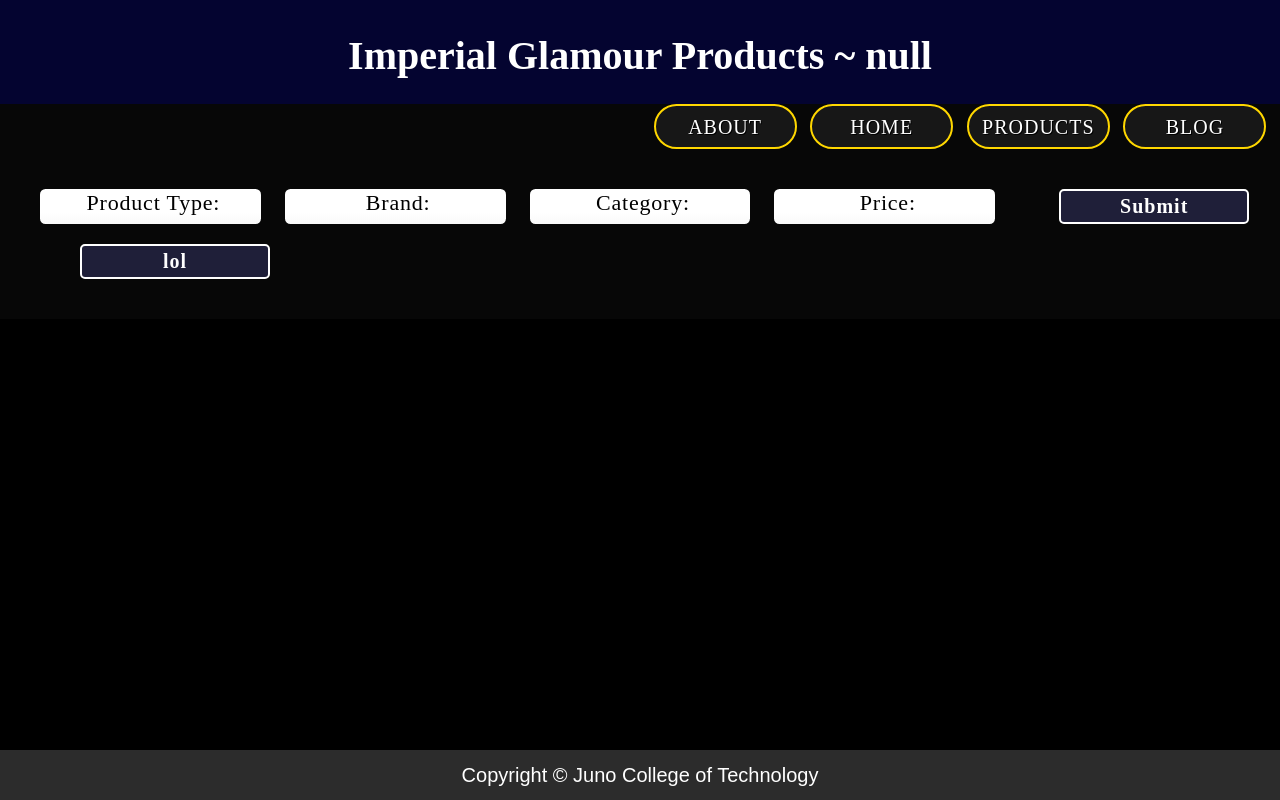
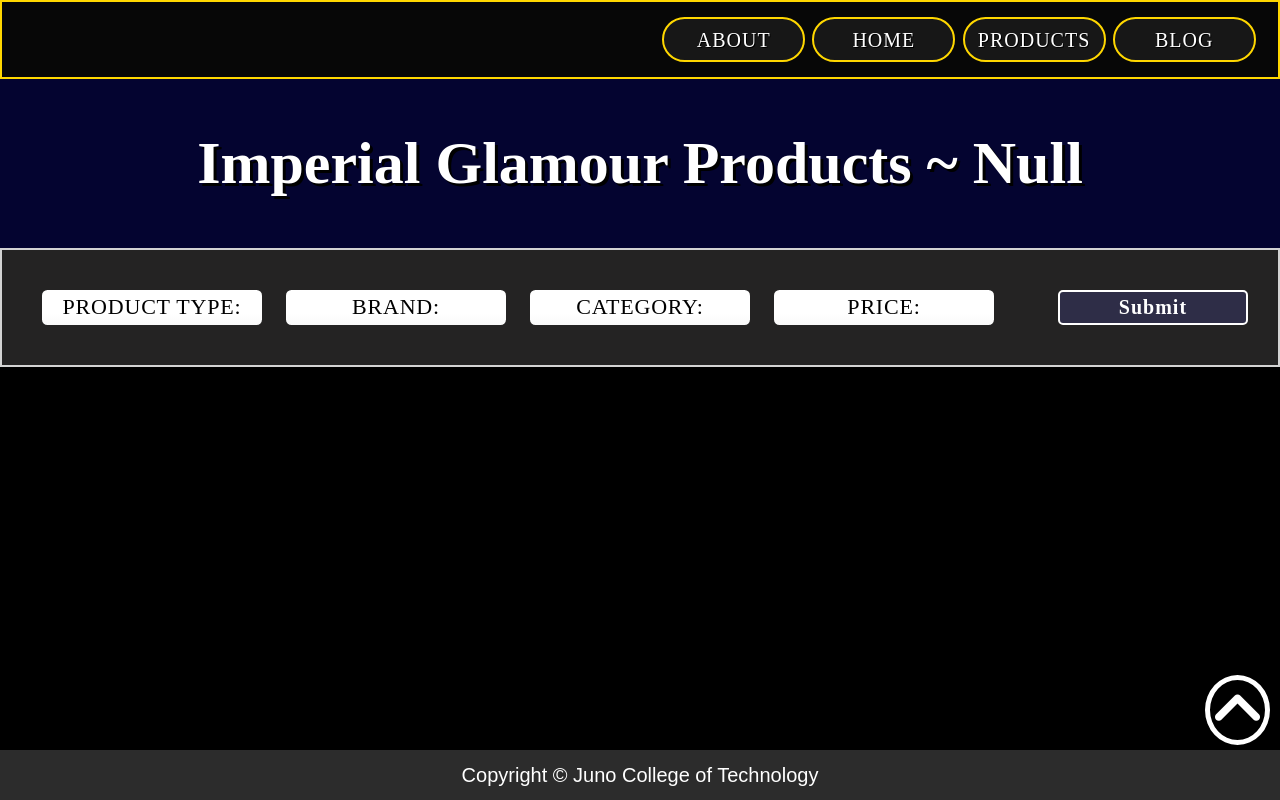
Before and after one commit to projectGlamour/kristinMcRyanVdeProject2, a plain HTML site: page product.html in a window 1280 px wide. Drawn offline with Linux system fonts and the light colour scheme.

Commit message:
Newest 10: 20

```diff
--- a/product.html
+++ b/product.html
@@ -8,16 +8,10 @@
   <link rel="preconnect" href="https://fonts.googleapis.com">
   <link rel="preconnect" href="https://fonts.gstatic.com" crossorigin>
   <link rel="stylesheet" href="./styles/style.css">
+  <script src="https://kit.fontawesome.com/c04b9fcf4d.js" crossorigin="anonymous"></script>
 </head>
 <body>
   <header class="productPage">
-    <div class="productTitleContainer wrapperProduct" id = "productTitleContainer">
-      <!-- this will change with the product that the user picks -->
-      <h2>Imperial Glamour Products<span id="productImported"></span></h2>
-    </div>
-
-  </header>
-  <main class="productMain">
     <!-- nav -->
     <nav class="product" id="productNav">
       <ul>
@@ -27,6 +21,13 @@
         <li><a href="">Blog</a></li>
       </ul>
     </nav>
+    <div class="productTitleContainer" id = "productTitleContainer">
+      <!-- this will change with the product that the user picks -->
+      <h2>Imperial Glamour Products<span id="productImported"></span></h2>
+    </div>
+
+  </header>
+  <main class="productMain">
     <!-- form with filter options  -->
     <form class="productFilter">
       <!-- brand -->
@@ -87,7 +88,6 @@
 
       <!-- form submit button -->
       <button type="submit">Submit</button>
-      <button type="" onclick="Productdata();">lol</button>
     </form>
 
 
@@ -99,6 +99,7 @@
 
     </ul>
     </section>
+    <div class = "scrollupto" onclick="pageScroll();"><i class="fas fa-angle-up"></i></div>
   </main>
 
   <!-- footer -->
--- a/productScript.js
+++ b/productScript.js
@@ -218,3 +218,6 @@ function Productdata() {
   }
 };
 Productdata();
+function pageScroll() {
+  window.scrollTo({ top: 0, behavior: 'smooth' });
+}
--- a/styles/sass/_productpage.scss
+++ b/styles/sass/_productpage.scss
@@ -7,26 +7,38 @@
 
 img {
   display: block;
-
 }
 
 // header styling
 .productPage {
   background-color: rgb(4, 4, 48);
-  height: 13vh;
+  height: 35%;
   width: 100%;
+  display: flex;
+  flex-direction: column;
 }
 .productTitleContainer {
   @include Maxsize100;
   display: flex;
   justify-content: center;
+  align-content: center;
+  align-self: center;
   h2 {
     text-align: center;
     color: $colorWhite;
-    font-size: clamp(1rem, 1.4rem + 2.467vw, 2rem);
+    font-size: clamp(3rem, 1.4rem + 2.467vw, 4.5rem);
+    text-shadow: black 3px 3px;
+    text-transform: capitalize;
   }
 }
-
+#productNav {
+  width: 100%;
+  border: solid gold 2px;
+  ul {
+    width: 50%;
+    padding: 15px;
+  }
+}
 // main styling
 
 // form
@@ -36,8 +48,9 @@ form {
   grid-auto-rows: 35px;
   width: 100%;
   gap: 20px 2%;
-  background-color: rgb(7, 7, 7);
+  background-color: rgb(36, 35, 35);
   padding: 2rem;
+  border: lightgray solid 2px;
 
   // adding style to the div around the selects
   .select {
@@ -47,26 +60,23 @@ form {
     border-radius: 0.25em;
     padding: 0.25em 0.5em;
     font-size: 1.1rem;
-    letter-spacing: .8px;
+    letter-spacing: 0.8px;
     cursor: pointer;
     line-height: 1.1;
     text-transform: uppercase;
-    text-align-last:center;
+    text-align-last: center;
     color: rgb(4, 4, 48);
     background-color: rgb(4, 4, 48);
     background-image: linear-gradient(to top, #f9f9f9, #fff 33%);
 
     // removing styling from selects
     select {
-      position: absolute;
-      top: -2px;
-      left: -2px;
       // A reset of styles, including removing the default dropdown arrow
       appearance: none;
       // Additional resets for further consistency
       background-color: transparent;
       border: none;
-      padding: 4px 0 0 10px;
+      padding: 0 0;
       margin: 0;
       width: 100%;
       // color: inherit;
@@ -77,6 +87,12 @@ form {
       letter-spacing: inherit;
       // existing styles
       outline: none;
+      cursor: pointer;
+      line-height: 1.1;
+      text-transform: uppercase;
+      align-items: center;
+      text-align: center;
+      align-content: center;
     }
   }
   button {
@@ -97,44 +113,49 @@ form {
     background-color: white;
   }
 }
-
+.productMain {
+  margin-bottom: 5%;
+}
 // image gallery
 .imageGallery {
-
   ul.images {
     margin: 30px auto;
     list-style: none;
     display: grid;
-    grid-template-columns: repeat(auto-fit, minmax(350px, 1fr));
-    grid-auto-rows: minmax(350px, 1fr);
+    grid-template-columns: repeat(auto-fit, minmax(300px, 1fr));
+    grid-auto-rows: minmax(400px, 1fr);
     gap: 1.5rem;
-    padding: 0;
-    img{
+    padding: 2%;
+    img {
       margin: 0 auto;
       border: 1px solid lightgray;
-      border-radius: 30px 0;
+      border-radius: 30px;
+      cursor: pointer;
+      background-color: #f9f9f9;
+    }
+
+    img:hover {
+      opacity: 0.7;
+      transform: scale(1.05);
     }
   }
 }
 
-
-
-
-
 // media queries
-@media (max-width: 910px){
+@media (max-width: 910px) {
   form {
-    button{
+    button {
       grid-column-start: 2;
       margin-left: 0;
     }
   }
 }
 
-@media (max-width: 495px){
+@media (max-width: 495px) {
   form {
-   grid-template-columns: 1fr;
-    .select, button {
+    grid-template-columns: 1fr;
+    .select,
+    button {
       grid-column-start: 1;
     }
   }
```
Also changed, not shown: styles/style.css.
